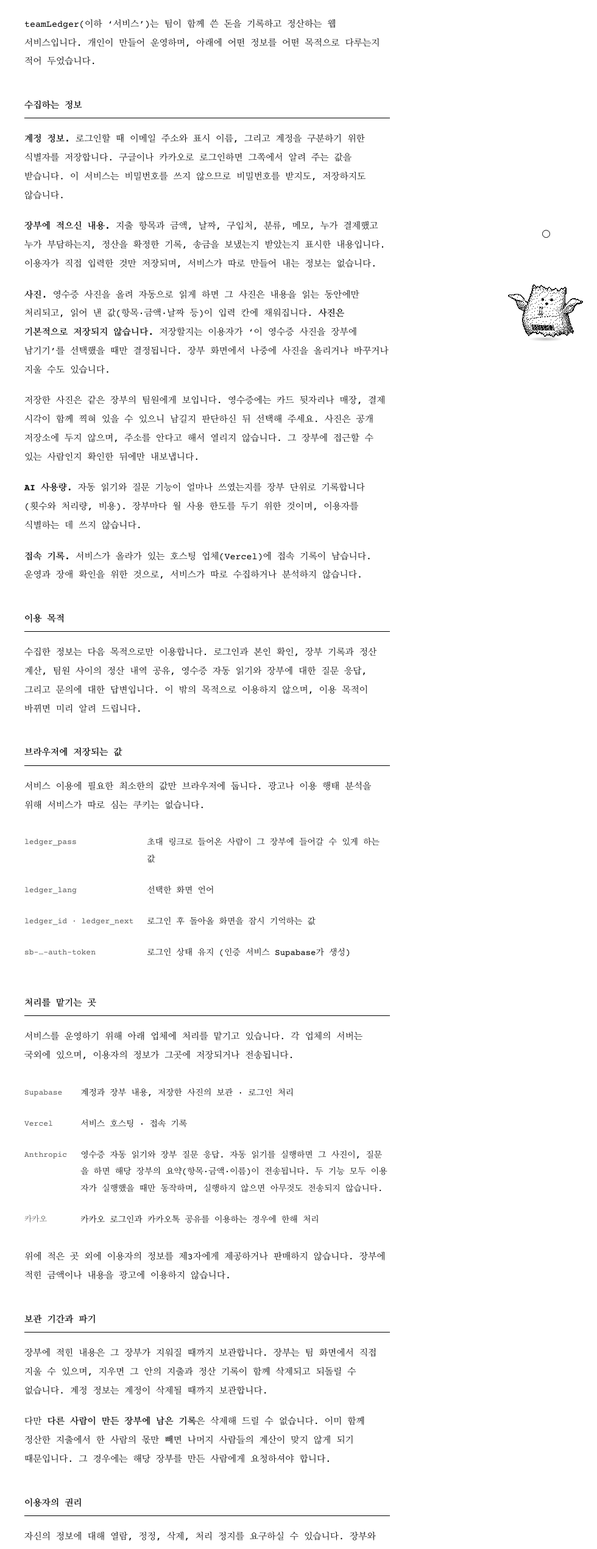
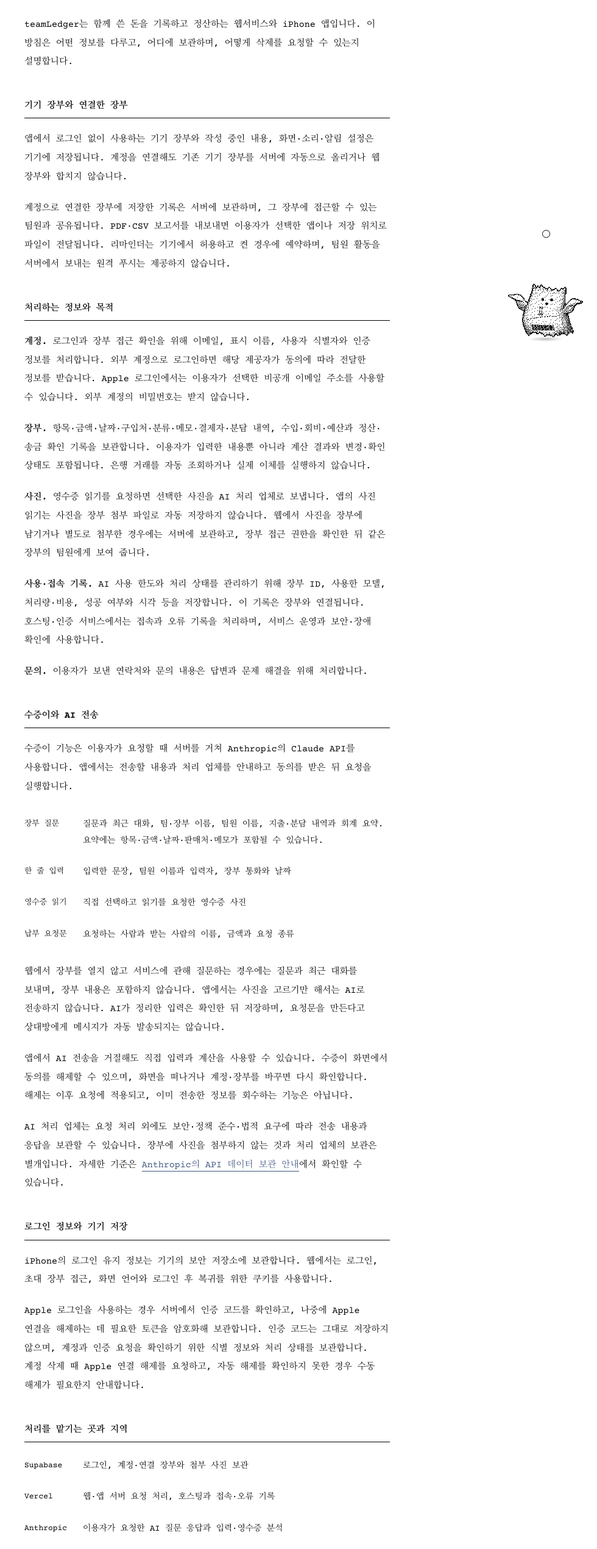
Before and after one commit to kwanu01/Ledger, a Next.js app: page /privacy in a window 1280 px wide. Shown: the part 234-2774 px from the top of the page at 61% size, without its empty margins (300-1280 px from the left). Built offline with nearby package versions, Linux system fonts and the light colour scheme; no server answers.

Commit message:
Clarify iPhone data handling and account deletion privacy notice

```diff
--- a/app/privacy/page.tsx
+++ b/app/privacy/page.tsx
@@ -1,220 +1,200 @@
 import Logo from '../Logo.tsx';
-
-/**
- * 개인정보 처리방침 (§33)
- *
- * 애드센스가 요구해서 만든 문서지만, 요구가 없었어도 있어야 할 자리다.
- * 이 서비스에는 누가 누구에게 얼마를 빚졌는지가 적힌다. 그런 것을 맡아 두는
- * 쪽은 무엇을 어디로 보내는지 적어 두어야 한다.
- *
- * 두 가지를 지킨다.
- *
- *   하나, **코드가 실제로 하는 일만 적는다.** 하지 않는 일을 한다고 적으면
- *   지키지 못할 약속이 되고, 하는 일을 빠뜨리면 나중에 문제가 된다. 사진이
- *   그렇다. 영수증은 자동으로 저장되지 않고, 이용자가 남기겠다고 고른 것만
- *   저장된다. 그 둘을 뭉뚱그려 적으면 어느 쪽이든 거짓이 된다.
- *
- *   둘, 법률 문서의 말투를 흉내 내되 읽히게 쓴다. 조항 번호를 붙이고 문장을
- *   길게 늘이면 아무도 읽지 않는다. 안 읽히는 고지는 고지가 아니다.
- *
- * 한국어로만 둔다. 만든 사람이 책임지는 말이라 옮기다 뜻이 어긋나면 곤란하다.
- */
 
 export const metadata = { title: '개인정보 처리방침 — teamLedger' };
 
 const MAIL = process.env.NEXT_PUBLIC_CONTACT_EMAIL;
 const ADS = Boolean(process.env.NEXT_PUBLIC_ADSENSE_CLIENT);
+const rowHeading = {
+  width: 96, padding: '12px 18px 12px 0', textAlign: 'left', verticalAlign: 'top',
+  fontSize: 13, fontWeight: 500, lineHeight: 1.95,
+} as const;
 
+// Publish with the matching account/Apple/content-cleanup implementation.
+// Open operator decisions are recorded in outputs/chagok-app-store/privacy-policy-questions.md.
 export default function Privacy() {
   return (
     <>
-      <header>
-        <div className="topbar">
-          <Logo />
-        </div>
-      </header>
-
+      <header><div className="topbar"><Logo /></div></header>
       <main className="doc">
         <h1>개인정보 처리방침</h1>
-        <p className="faint">시행일 2026년 9월 1일</p>
-
+        <p className="faint">최종 수정 2026년 9월 16일</p>
         <p>
-          teamLedger(이하 &lsquo;서비스&rsquo;)는 팀이 함께 쓴 돈을 기록하고 정산하는 웹
-          서비스입니다. 개인이 만들어 운영하며, 아래에 어떤 정보를 어떤 목적으로 다루는지
-          적어 두었습니다.
+          teamLedger는 함께 쓴 돈을 기록하고 정산하는 웹서비스와 iPhone 앱입니다.
+          이 방침은 어떤 정보를 다루고, 어디에 보관하며, 어떻게 삭제를 요청할 수 있는지
+          설명합니다.
         </p>
 
-        <h2>수집하는 정보</h2>
+        <h2>기기 장부와 연결한 장부</h2>
         <p>
-          <b>계정 정보.</b> 로그인할 때 이메일 주소와 표시 이름, 그리고 계정을 구분하기
-          위한 식별자를 저장합니다. 구글이나 카카오로 로그인하면 그쪽에서 알려 주는
-          값을 받습니다. 이 서비스는 비밀번호를 쓰지 않으므로 비밀번호를 받지도, 저장하지도
+          앱에서 로그인 없이 사용하는 기기 장부와 작성 중인 내용, 화면·소리·알림 설정은
+          기기에 저장됩니다. 계정을 연결해도 기존 기기 장부를 서버에 자동으로 올리거나
+          웹 장부와 합치지 않습니다.
+        </p>
+        <p>
+          계정으로 연결한 장부에 저장한 기록은 서버에 보관하며, 그 장부에 접근할 수 있는
+          팀원과 공유됩니다. PDF·CSV 보고서를 내보내면 이용자가 선택한 앱이나 저장 위치로
+          파일이 전달됩니다. 리마인더는 기기에서 허용하고 켠 경우에 예약하며, 팀원 활동을
+          서버에서 보내는 원격 푸시는 제공하지 않습니다.
+        </p>
+
+        <h2>처리하는 정보와 목적</h2>
+        <p>
+          <b>계정.</b> 로그인과 장부 접근 확인을 위해 이메일, 표시 이름, 사용자 식별자와
+          인증 정보를 처리합니다. 외부 계정으로 로그인하면 해당 제공자가 동의에 따라
+          전달한 정보를 받습니다. Apple 로그인에서는 이용자가 선택한 비공개 이메일
+          주소를 사용할 수 있습니다. 외부 계정의 비밀번호는 받지 않습니다.
+        </p>
+        <p>
+          <b>장부.</b> 항목·금액·날짜·구입처·분류·메모·결제자·분담 내역, 수입·회비·예산과
+          정산·송금 확인 기록을 보관합니다. 이용자가 입력한 내용뿐 아니라 계산 결과와
+          변경·확인 상태도 포함됩니다. 은행 거래를 자동 조회하거나 실제 이체를 실행하지
           않습니다.
         </p>
         <p>
-          <b>장부에 적으신 내용.</b> 지출 항목과 금액, 날짜, 구입처, 분류, 메모, 누가
-          결제했고 누가 부담하는지, 정산을 확정한 기록, 송금을 보냈는지 받았는지 표시한
-          내용입니다. 이용자가 직접 입력한 것만 저장되며, 서비스가 따로 만들어 내는 정보는
-          없습니다.
+          <b>사진.</b> 영수증 읽기를 요청하면 선택한 사진을 AI 처리 업체로 보냅니다.
+          앱의 사진 읽기는 사진을 장부 첨부 파일로 자동 저장하지 않습니다. 웹에서
+          사진을 장부에 남기거나 별도로 첨부한 경우에는 서버에 보관하고, 장부 접근 권한을
+          확인한 뒤 같은 장부의 팀원에게 보여 줍니다.
         </p>
         <p>
-          <b>사진.</b> 영수증 사진을 올려 자동으로 읽게 하면 그 사진은 내용을 읽는 동안에만
-          처리되고, 읽어 낸 값(항목·금액·날짜 등)이 입력 칸에 채워집니다. <b>사진은 기본적으로
-          저장되지 않습니다.</b> 저장할지는 이용자가 &lsquo;이 영수증 사진을 장부에 남기기&rsquo;를
-          선택했을 때만 결정됩니다. 장부 화면에서 나중에 사진을 올리거나 바꾸거나 지울 수도
-          있습니다.
+          <b>사용·접속 기록.</b> AI 사용 한도와 처리 상태를 관리하기 위해 장부 ID,
+          사용한 모델, 처리량·비용, 성공 여부와 시각 등을 저장합니다. 이 기록은 장부와
+          연결됩니다. 호스팅·인증 서비스에서는 접속과 오류 기록을 처리하며, 서비스 운영과
+          보안·장애 확인에 사용합니다.
         </p>
+        <p><b>문의.</b> 이용자가 보낸 연락처와 문의 내용은 답변과 문제 해결을 위해 처리합니다.</p>
+
+        <h2>수증이와 AI 전송</h2>
         <p>
-          저장한 사진은 같은 장부의 팀원에게 보입니다. 영수증에는 카드 뒷자리나 매장, 결제
-          시각이 함께 찍혀 있을 수 있으니 남길지 판단하신 뒤 선택해 주세요. 사진은 공개
-          저장소에 두지 않으며, 주소를 안다고 해서 열리지 않습니다. 그 장부에 접근할 수 있는
-          사람인지 확인한 뒤에만 내보냅니다.
-        </p>
-        <p>
-          <b>AI 사용량.</b> 자동 읽기와 질문 기능이 얼마나 쓰였는지를 장부 단위로 기록합니다
-          (횟수와 처리량, 비용). 장부마다 월 사용 한도를 두기 위한 것이며, 이용자를 식별하는
-          데 쓰지 않습니다.
-        </p>
-        <p>
-          <b>접속 기록.</b> 서비스가 올라가 있는 호스팅 업체(Vercel)에 접속 기록이 남습니다.
-          운영과 장애 확인을 위한 것으로, 서비스가 따로 수집하거나 분석하지 않습니다.
-        </p>
-
-        <h2>이용 목적</h2>
-        <p>
-          수집한 정보는 다음 목적으로만 이용합니다. 로그인과 본인 확인, 장부 기록과 정산
-          계산, 팀원 사이의 정산 내역 공유, 영수증 자동 읽기와 장부에 대한 질문 응답,
-          그리고 문의에 대한 답변입니다. 이 밖의 목적으로 이용하지 않으며, 이용 목적이
-          바뀌면 미리 알려 드립니다.
-        </p>
-
-        <h2>브라우저에 저장되는 값</h2>
-        <p>
-          서비스 이용에 필요한 최소한의 값만 브라우저에 둡니다. 광고나 이용 행태 분석을
-          위해 서비스가 따로 심는 쿠키는 없습니다.
+          수증이 기능은 이용자가 요청할 때 서버를 거쳐 Anthropic의 Claude API를 사용합니다.
+          앱에서는 전송할 내용과 처리 업체를 안내하고 동의를 받은 뒤 요청을 실행합니다.
         </p>
         <table className="facts">
           <tbody>
             <tr>
-              <td className="k">ledger_pass</td>
-              <td>초대 링크로 들어온 사람이 그 장부에 들어갈 수 있게 하는 값</td>
+              <th scope="row" style={rowHeading}>장부 질문</th>
+              <td>질문과 최근 대화, 팀·장부 이름, 팀원 이름, 지출·분담 내역과 회계 요약.
+                요약에는 항목·금액·날짜·판매처·메모가 포함될 수 있습니다.</td>
             </tr>
             <tr>
-              <td className="k">ledger_lang</td>
-              <td>선택한 화면 언어</td>
+              <th scope="row" style={rowHeading}>한 줄 입력</th>
+              <td>입력한 문장, 팀원 이름과 입력자, 장부 통화와 날짜</td>
             </tr>
-            <tr>
-              <td className="k">ledger_id · ledger_next</td>
-              <td>로그인 후 돌아올 화면을 잠시 기억하는 값</td>
-            </tr>
-            <tr>
-              <td className="k">sb-…-auth-token</td>
-              <td>로그인 상태 유지 (인증 서비스 Supabase가 생성)</td>
-            </tr>
-          </tbody>
-        </table>
-
-        <h2>처리를 맡기는 곳</h2>
-        <p>
-          서비스를 운영하기 위해 아래 업체에 처리를 맡기고 있습니다. 각 업체의 서버는 국외에
-          있으며, 이용자의 정보가 그곳에 저장되거나 전송됩니다.
-        </p>
-        <table className="facts">
-          <tbody>
-            <tr>
-              <td className="k">Supabase</td>
-              <td>계정과 장부 내용, 저장한 사진의 보관 · 로그인 처리</td>
-            </tr>
-            <tr>
-              <td className="k">Vercel</td>
-              <td>서비스 호스팅 · 접속 기록</td>
-            </tr>
-            <tr>
-              <td className="k">Anthropic</td>
-              <td>
-                영수증 자동 읽기와 장부 질문 응답. 자동 읽기를 실행하면 그 사진이, 질문을
-                하면 해당 장부의 요약(항목·금액·이름)이 전송됩니다. 두 기능 모두 이용자가
-                실행했을 때만 동작하며, 실행하지 않으면 아무것도 전송되지 않습니다.
-              </td>
-            </tr>
-            <tr>
-              <td className="k">카카오</td>
-              <td>카카오 로그인과 카카오톡 공유를 이용하는 경우에 한해 처리</td>
-            </tr>
-            {ADS && (
-              <tr>
-                <td className="k">Google</td>
-                <td>광고 게재 (아래 &lsquo;광고&rsquo; 항목 참고)</td>
-              </tr>
-            )}
+            <tr><th scope="row" style={rowHeading}>영수증 읽기</th><td>직접 선택하고 읽기를 요청한 영수증 사진</td></tr>
+            <tr><th scope="row" style={rowHeading}>납부 요청문</th><td>요청하는 사람과 받는 사람의 이름, 금액과 요청 종류</td></tr>
           </tbody>
         </table>
         <p>
-          위에 적은 곳 외에 이용자의 정보를 제3자에게 제공하거나 판매하지 않습니다. 장부에
-          적힌 금액이나 내용을 광고에 이용하지 않습니다.
+          웹에서 장부를 열지 않고 서비스에 관해 질문하는 경우에는 질문과 최근 대화를
+          보내며, 장부 내용은 포함하지 않습니다. 앱에서는 사진을 고르기만 해서는 AI로 전송하지
+          않습니다. AI가 정리한 입력은 확인한 뒤 저장하며, 요청문을 만든다고 상대방에게
+          메시지가 자동 발송되지는 않습니다.
+        </p>
+        <p>
+          앱에서 AI 전송을 거절해도 직접 입력과 계산을 사용할 수 있습니다. 수증이 화면에서
+          동의를 해제할 수 있으며, 화면을 떠나거나 계정·장부를 바꾸면 다시 확인합니다.
+          해제는 이후 요청에 적용되고, 이미 전송한 정보를 회수하는 기능은 아닙니다.
+        </p>
+        <p>
+          AI 처리 업체는 요청 처리 외에도 보안·정책 준수·법적 요구에 따라 전송 내용과
+          응답을 보관할 수 있습니다. 장부에 사진을 첨부하지 않는 것과 처리 업체의 보관은
+          별개입니다. 자세한 기준은{' '}
+          <a href="https://privacy.claude.com/en/articles/7996866-how-long-do-you-store-my-organization-s-data"
+            target="_blank" rel="noreferrer noopener">Anthropic의 API 데이터 보관 안내</a>
+          에서 확인할 수 있습니다.
+        </p>
+
+        <h2>로그인 정보와 기기 저장</h2>
+        <p>
+          iPhone의 로그인 유지 정보는 기기의 보안 저장소에 보관합니다. 웹에서는 로그인,
+          초대 장부 접근, 화면 언어와 로그인 후 복귀를 위한 쿠키를 사용합니다.
+        </p>
+        <p>
+          Apple 로그인을 사용하는 경우 서버에서 인증 코드를 확인하고, 나중에 Apple 연결을
+          해제하는 데 필요한 토큰을 암호화해 보관합니다. 인증 코드는 그대로 저장하지 않으며,
+          계정과 인증 요청을 확인하기 위한 식별 정보와 처리 상태를 보관합니다.
+          계정 삭제 때 Apple 연결 해제를 요청하고, 자동 해제를 확인하지 못한 경우
+          수동 해제가 필요한지 안내합니다.
+        </p>
+
+        <h2>처리를 맡기는 곳과 지역</h2>
+        <table className="facts">
+          <tbody>
+            <tr><th scope="row" style={rowHeading}>Supabase</th><td>로그인, 계정·연결 장부와 첨부 사진 보관</td></tr>
+            <tr><th scope="row" style={rowHeading}>Vercel</th><td>웹·앱 서버 요청 처리, 호스팅과 접속·오류 기록</td></tr>
+            <tr><th scope="row" style={rowHeading}>Anthropic</th><td>이용자가 요청한 AI 질문 응답과 입력·영수증 분석</td></tr>
+            <tr><th scope="row" style={rowHeading}>Apple</th><td>Apple 로그인과 인증 연결 해제</td></tr>
+            <tr><th scope="row" style={rowHeading}>Google</th><td>구글 로그인{ADS ? ', 웹 광고 게재' : ''}</td></tr>
+            <tr><th scope="row" style={rowHeading}>카카오</th><td>웹에서 카카오 로그인·공유를 이용하는 경우의 처리</td></tr>
+          </tbody>
+        </table>
+        <p>
+          계정과 장부를 보관하는 기본 데이터베이스는 Supabase의 서울 지역을 사용합니다.
+          이것이 모든 정보가 국내에서만 처리된다는 뜻은 아닙니다. 인증·호스팅·AI 처리와
+          업체의 운영 과정에서 정보가 국외로 전송되거나 처리될 수 있습니다.
         </p>
 
         {ADS && (
           <>
-            <h2>광고</h2>
+            <h2>웹 광고</h2>
             <p>
-              품목과 아카이브 화면에만 구글 애드센스 광고가 게재됩니다. 장부, 정산 내역,
-              지출 기입 화면에는 광고를 넣지 않습니다. 정산 금액이 적힌 화면에 광고를 두지
-              않는 것은 서비스의 방침입니다.
-            </p>
-            <p>
-              구글을 비롯한 제3자 공급업체는 광고를 게재하기 위해 쿠키를 사용할 수 있습니다.
-              어떤 광고를 보여 줄지는 구글이 정하며, 서비스는 장부의 내용을 광고 사업자에게
-              제공하지 않습니다. 맞춤 광고는{' '}
+              웹의 품목·아카이브 화면에서 구글 애드센스 광고를 제공합니다.
+              iPhone 앱에는 광고를 넣지 않습니다. 구글 등 광고 공급업체는 광고를 위해
+              쿠키를 사용할 수 있습니다. 서비스는 장부 내용을 광고 요청에 넣지 않습니다.
+              맞춤 광고는{' '}
               <a href="https://myadcenter.google.com/" target="_blank" rel="noreferrer noopener">
                 구글 광고 설정
               </a>
-              에서 직접 끄실 수 있습니다.
+              에서 조정할 수 있습니다.
             </p>
           </>
         )}
 
-        <h2>보관 기간과 파기</h2>
+        <h2>보관과 삭제</h2>
         <p>
-          장부에 적힌 내용은 그 장부가 지워질 때까지 보관합니다. 장부는 팀 화면에서 직접
-          지울 수 있으며, 지우면 그 안의 지출과 정산 기록이 함께 삭제되고 되돌릴 수 없습니다.
-          계정 정보는 계정이 삭제될 때까지 보관합니다.
+          서버의 계정과 장부 정보는 로그인·기록·정산 기능을 제공하는 동안 보관합니다.
+          삭제를 요청할 때는 계정 화면에서 삭제할 정보와 먼저 정리할 장부를 확인합니다.
+          다른 팀원이 있는 장부의 소유자는 소유권을 먼저 넘겨야 할 수 있습니다.
         </p>
         <p>
-          다만 <b>다른 사람이 만든 장부에 남은 기록</b>은 삭제해 드릴 수 없습니다. 이미 함께
-          정산한 지출에서 한 사람의 몫만 빼면 나머지 사람들의 계산이 맞지 않게 되기 때문입니다.
-          그 경우에는 해당 장부를 만든 사람에게 요청하셔야 합니다.
+          계정 삭제가 완료되면 계정·프로필을 지우고, 남는 공동 장부의 팀원 이름은
+          &lsquo;탈퇴한 팀원&rsquo;으로 바꿉니다. 공동 장부의 금액·분담·정산 기록은 다른
+          팀원의 계산과 기록을 위해 남습니다. 본인이 작성한 것으로 확인할 수 있는
+          일부 입력 내용과 사진도 삭제 또는 비식별 처리합니다.
+        </p>
+        <p>
+          과거 기록이나 여러 사람이 편집한 내용, 품목별 이름처럼 작성자를 구분할 수 없는
+          내용은 자동으로 모두 지우지 않습니다. 여기에 개인정보가 남아 있다면 삭제 전에
+          확인하거나 아래 연락처로 정리를 요청해 주세요. 삭제 과정의 오류나 확인이
+          필요한 작업은 완료로 처리하지 않고 재시도 또는 문의를 안내합니다.
+        </p>
+        <p>
+          서버 계정을 삭제해도 기기에 따로 보관한 장부와 이미 내보낸 보고서는 삭제되지
+          않습니다. 다른 팀원이 내려받은 파일도 별도로 남을 수 있습니다. 백업·보안 로그와
+          외부 처리 업체의 보관은 서비스 화면에서 기록을 삭제하는 것과 구분되며,
+          적용되는 보관·삭제 조건에 관한 문의는 아래 연락처로 접수합니다.
         </p>
 
-        <h2>이용자의 권리</h2>
+        <h2>이용자의 권리와 문의</h2>
         <p>
-          자신의 정보에 대해 열람, 정정, 삭제, 처리 정지를 요구하실 수 있습니다. 장부와 계정
-          정보는 서비스 안에서 직접 고치거나 지울 수 있고, 직접 처리하기 어려운 경우 아래
-          연락처로 알려 주시면 확인 후 처리해 드립니다.
+          자신의 정보에 대해 열람·정정·삭제·처리 정지를 요청할 수 있습니다. 서비스 안에서
+          직접 처리하기 어렵거나 공동 기록에 개인정보가 남아 있다면 아래로 알려 주세요.
+        </p>
+        <p>
+          {MAIL ? (
+            <>앱 이용과 개인정보 관련 문의는 <a href={`mailto:${MAIL}`}>{MAIL}</a>로 보내 주세요.</>
+          ) : (
+            '앱 이용과 개인정보 관련 문의는 화면 아래의 연락처로 보내 주세요.'
+          )}
         </p>
 
         <h2>만 14세 미만</h2>
-        <p>
-          이 서비스는 만 14세 미만 아동을 대상으로 하지 않으며, 만 14세 미만 아동의 정보를
-          알면서 수집하지 않습니다.
-        </p>
-
-        <h2>문의</h2>
-        <p>
-          {MAIL ? (
-            <>
-              개인정보 처리에 관한 문의는 <a href={`mailto:${MAIL}`}>{MAIL}</a> 로 보내
-              주세요. 개인이 혼자 운영하는 서비스라 답변이 늦어질 수 있습니다.
-            </>
-          ) : (
-            '개인정보 처리에 관한 문의는 화면 아래의 연락처로 보내 주세요.'
-          )}
-        </p>
+        <p>이 서비스는 만 14세 미만 아동을 대상으로 하지 않습니다.</p>
 
         <h2>변경</h2>
         <p>
-          이 방침이 바뀌면 위의 시행일이 바뀝니다. 이용자의 권리에 영향을 주는 중요한 변경은
-          시행 전에 서비스 화면에서 알려 드립니다.
+          방침을 바꾸면 수정일을 갱신합니다. 이용자의 권리에 영향을 주는 중요한 변경은
+          적용 전에 서비스 화면에서 안내합니다.
         </p>
       </main>
     </>
```
